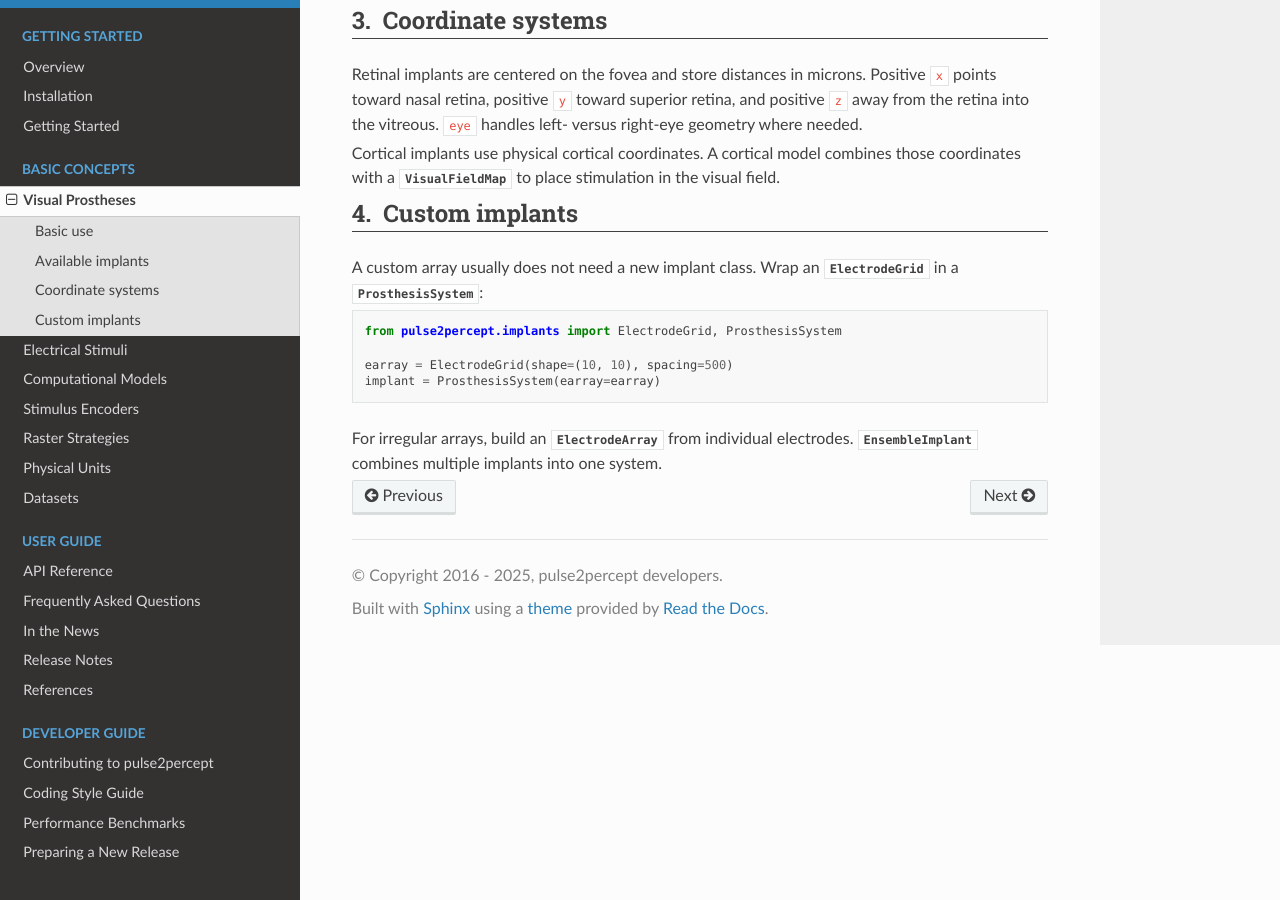
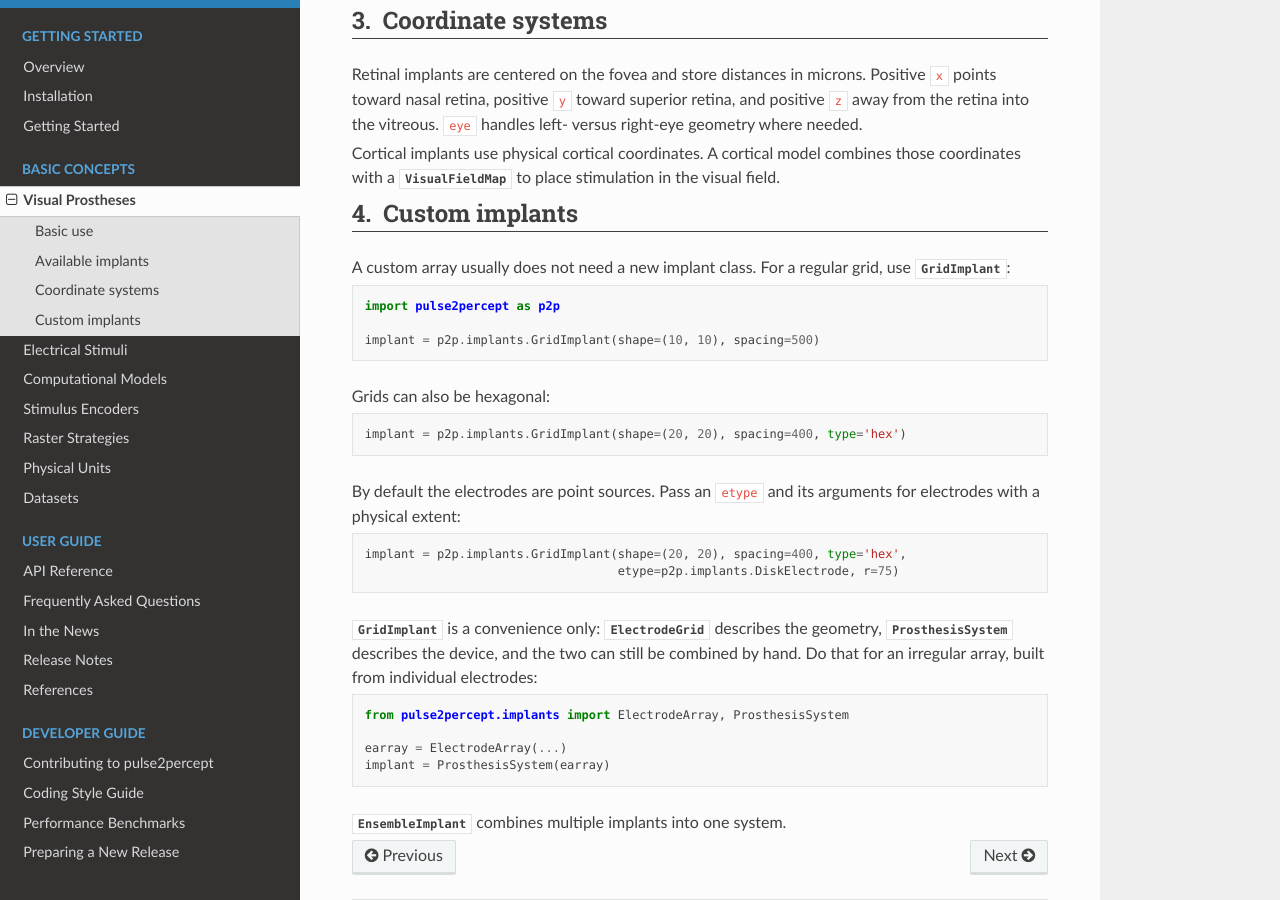
Before and after one commit to pulse2percept/pulse2percept, a Sphinx documentation site: the page built from doc/topics/implants.rst, in a window 1280 px wide and 900 px high, scrolled down 1190 px. Built offline with Sphinx 7.4.7 and the Read the Docs theme 3.1.0, drawn with Linux system fonts in a browser that asks for light colours; pages that are not in the unit, such as notebooks, are missing from menus.

```diff
--- a/doc/topics/implants.rst
+++ b/doc/topics/implants.rst
@@ -95,18 +95,41 @@ the visual field.
 Custom implants
 ---------------
 
-A custom array usually does not need a new implant class. Wrap an
-:py:class:`~pulse2percept.implants.ElectrodeGrid` in a
-:py:class:`~pulse2percept.implants.ProsthesisSystem`:
+A custom array usually does not need a new implant class. For a regular grid,
+use :py:class:`~pulse2percept.implants.GridImplant`:
 
 .. code-block:: python
 
-    from pulse2percept.implants import ElectrodeGrid, ProsthesisSystem
+    import pulse2percept as p2p
 
-    earray = ElectrodeGrid(shape=(10, 10), spacing=500)
-    implant = ProsthesisSystem(earray=earray)
+    implant = p2p.implants.GridImplant(shape=(10, 10), spacing=500)
 
-For irregular arrays, build an
-:py:class:`~pulse2percept.implants.ElectrodeArray` from individual electrodes.
+Grids can also be hexagonal:
+
+.. code-block:: python
+
+    implant = p2p.implants.GridImplant(shape=(20, 20), spacing=400, type='hex')
+
+By default the electrodes are point sources. Pass an ``etype`` and its
+arguments for electrodes with a physical extent:
+
+.. code-block:: python
+
+    implant = p2p.implants.GridImplant(shape=(20, 20), spacing=400, type='hex',
+                                       etype=p2p.implants.DiskElectrode, r=75)
+
+:py:class:`~pulse2percept.implants.GridImplant` is a convenience only:
+:py:class:`~pulse2percept.implants.ElectrodeGrid` describes the geometry,
+:py:class:`~pulse2percept.implants.ProsthesisSystem` describes the device, and
+the two can still be combined by hand. Do that for an irregular array, built
+from individual electrodes:
+
+.. code-block:: python
+
+    from pulse2percept.implants import ElectrodeArray, ProsthesisSystem
+
+    earray = ElectrodeArray(...)
+    implant = ProsthesisSystem(earray)
+
 :py:class:`~pulse2percept.implants.EnsembleImplant` combines multiple implants
 into one system.
--- a/doc/users/release_notes.rst
+++ b/doc/users/release_notes.rst
@@ -15,6 +15,9 @@ Highlights:
   residual vision and retinal prostheses (:pull:`854`).
 
 API changes:
+
+* :py:class:`~pulse2percept.implants.RectangleImplant` is deprecated in favor
+  of :py:class:`~pulse2percept.implants.GridImplant` (:pull:`859`)
 
 * New ``deg`` and ``rad`` units for ordinary geometric angle, accepted
   wherever p2p already took an angle in degrees.
```
Also changed, not shown: 2 other files.
